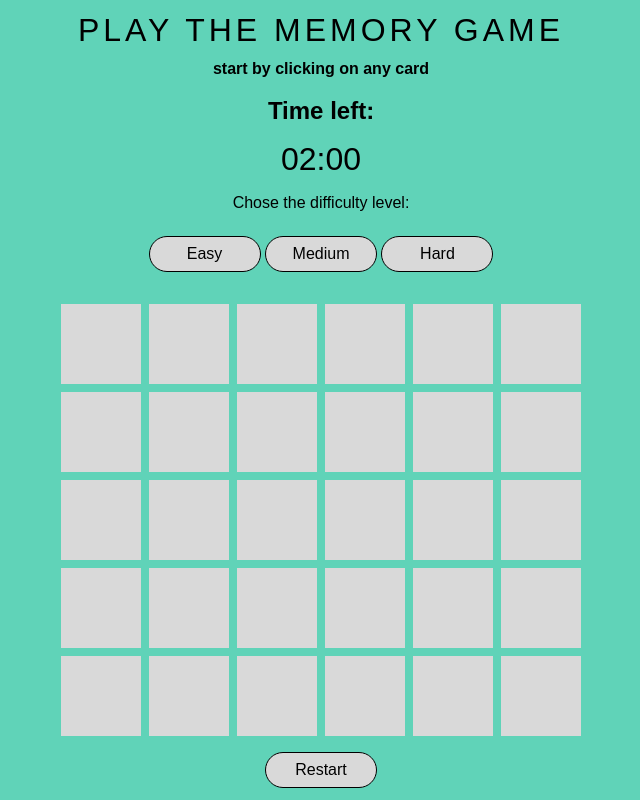
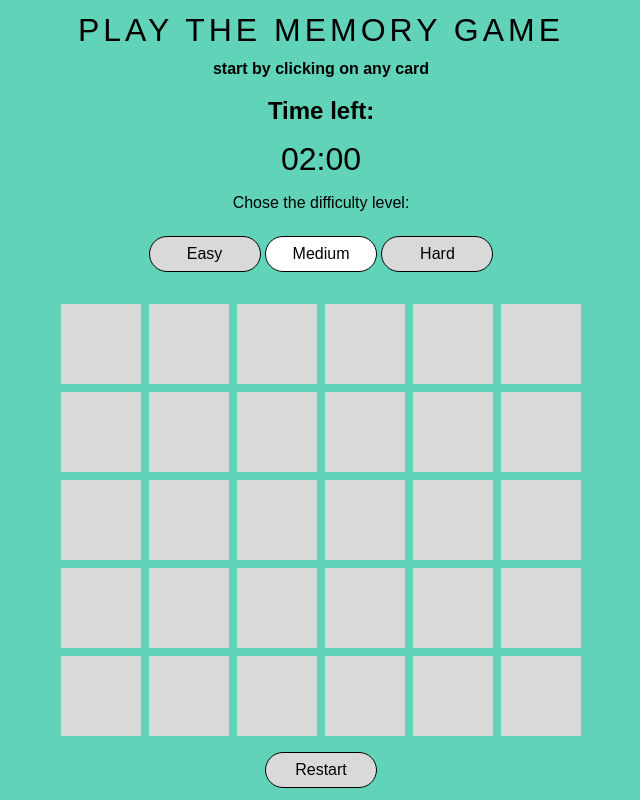
Before and after one commit to nashare/Memory-Game, a plain HTML site: page index.html in a window 1280 px wide. Both pictures are taken after a click on the button "Medium". Shown: the whole page, without its empty margins (319-959 px from the left). Drawn offline with Linux system fonts and the light colour scheme.

Commit message:
mode buttons colors

```diff
--- a/main.js
+++ b/main.js
@@ -20,7 +20,6 @@ let timerMinutes = 2;
 let interval = null;
 
 
-const timer = document.querySelector('span');
 const restartBtn = document.getElementById('play');
 const timerEl = document.querySelector('span');
 const board = document.getElementById('board');
@@ -42,7 +41,7 @@ function initialize() {
     secondCard = null;
     pairClosed = 0;
     restartBtn.style.visibility = 'visible';
-    timer.innerHTML = `0${timerMinutes}:00`;
+    timerEl.innerHTML = `0${timerMinutes}:00`;
     const subCopyCardsNum = iconClasses.slice(0, cardsCount/2);
     let allCardsName = subCopyCardsNum.concat(subCopyCardsNum);
     shuffleArray(allCardsName);
@@ -171,6 +170,14 @@ function handleMode(evt) {
     if (evt.target.tagName !== "BUTTON") {
         return;
     }
+    const buttonsEl = [...modes.children];
+    buttonsEl.forEach(el => {
+        if (evt.target.id === el.id) {
+            el.style.backgroundColor = "white";
+        } else {
+            el.style.backgroundColor = "#D9D9D9";
+        }
+    });
     if (evt.target.id === "easy") {
         cardsCount = 20;
         timerMinutes = 1;
--- a/styles.css
+++ b/styles.css
@@ -74,6 +74,10 @@ button:hover {
     color: black;
 }
 
+#medium {
+    background-color: white;
+}
+
 #timer {
     display: flex;
     align-items: center;
```
